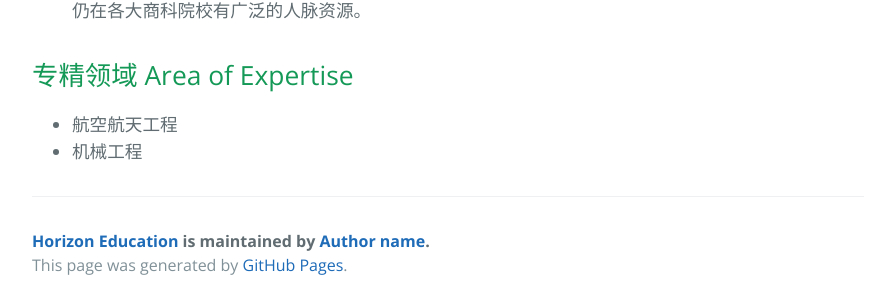
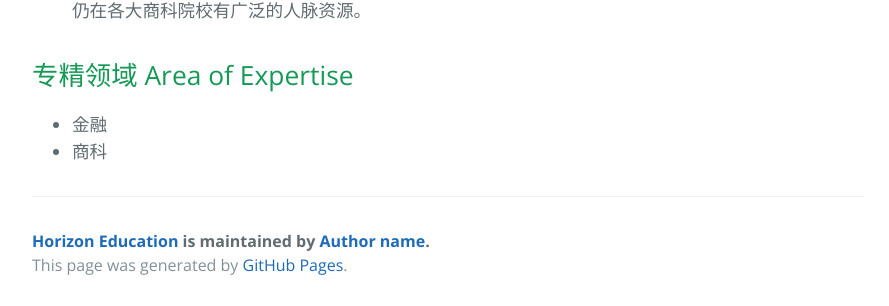
Before and after one commit to horizonedu/horizonedu.github.io, a Jekyll site: the page mentor.html, which Jekyll copies as it is, in a window 1280 px wide and 900 px high, scrolled down 3745 px. Shown: the part 591-897 px from the top of the window, without its empty margins (192-1081 px from the left). Built offline with Jekyll 4.4.1, drawn with Linux system fonts in a browser that asks for light colours.

```diff
--- a/mentor.html
+++ b/mentor.html
@@ -162,10 +162,10 @@
       <h2>专精领域 Area of Expertise</h2>
       <ul class="posts">
         <li>
-          航空航天工程
+          金融
         </li>
         <li>
-          机械工程
+          商科
         </li>
       </ul>
   <!-- <ul class="posts">
```
